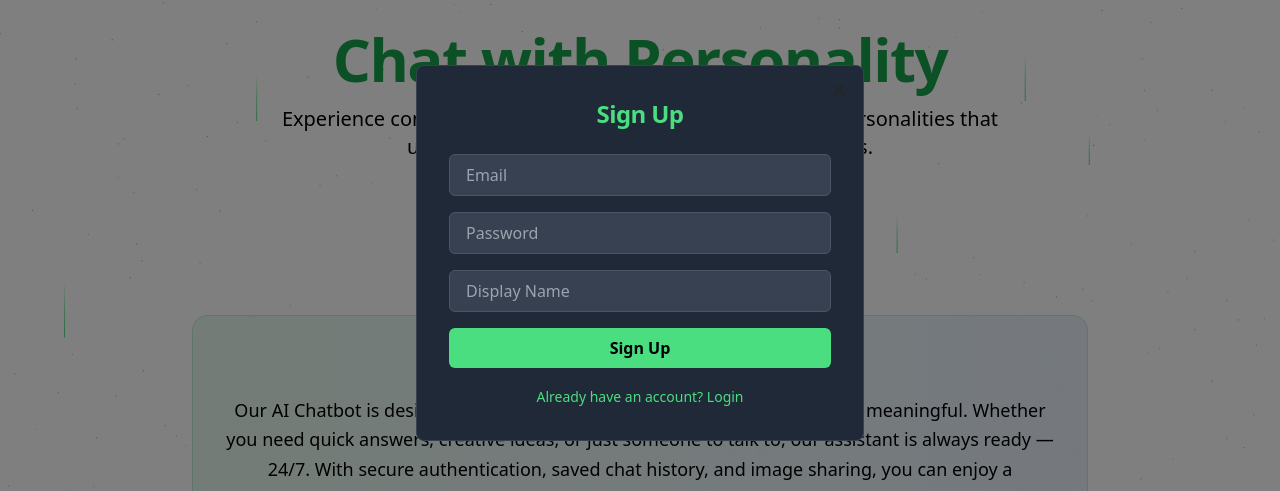
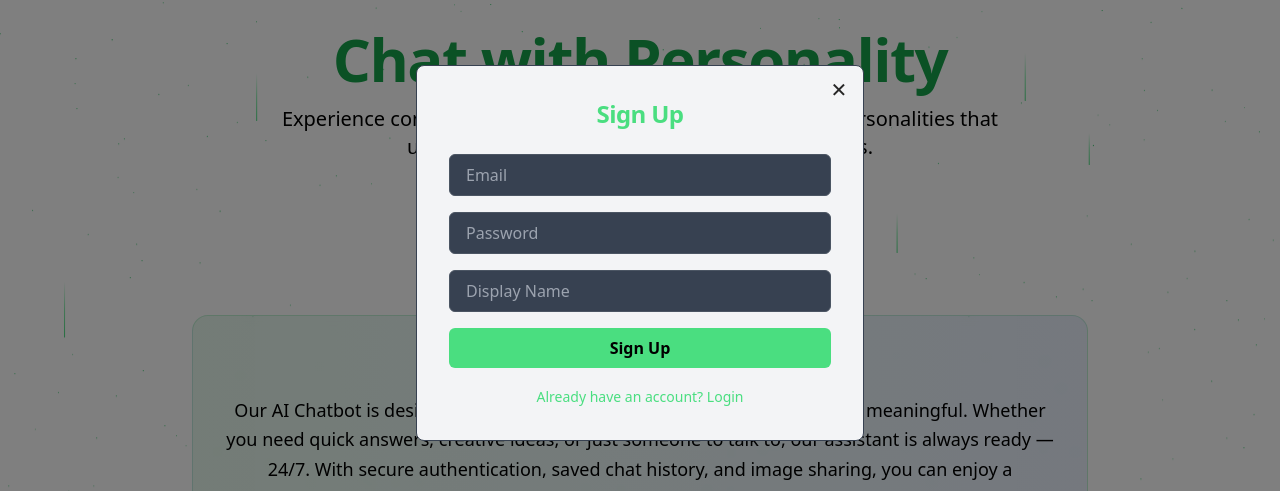
Before and after one commit to dulanprabashwara/chat-bot, a Next.js app: page / in a window 1280 px wide. Both pictures are taken after a click on the button "Get Started Free". Shown: the part 147-638 px from the top of the page. Built offline with nearby package versions, Linux system fonts and the light colour scheme; no server answers.

Commit message:
refactor: Update Suspense fallback styling in CreateBotPage and adjust Auth Modal background color in Home

```diff
--- a/src/app/create-bot/page.js
+++ b/src/app/create-bot/page.js
@@ -78,14 +78,16 @@ function CreateBotContent() {
 
 export default function CreateBotPage() {
   return (
-    <Suspense fallback={
-      <div className="min-h-screen bg-background flex items-center justify-center">
-        <div className="text-center">
-          <div className="animate-spin rounded-full h-8 w-8 border-b-2 border-green-600 mx-auto mb-4"></div>
-          <p className="text-muted-foreground">Loading...</p>
+    <Suspense
+      fallback={
+        <div className="min-h-screen bg-background flex items-center justify-center">
+          <div className="text-center">
+            <div className="animate-spin rounded-full h-8 w-8 border-b-2 border-green-600 mx-auto mb-4"></div>
+            <p className="text-muted-foreground">Loading...</p>
+          </div>
         </div>
-      </div>
-    }>
+      }
+    >
       <CreateBotContent />
     </Suspense>
   );
--- a/src/app/page.js
+++ b/src/app/page.js
@@ -632,7 +632,7 @@ export default function Home() {
       {/* Auth Modal */}
       {showAuth && (
         <div className="fixed inset-0 bg-black bg-opacity-50 flex items-center justify-center z-50">
-          <div className="relative bg-gray-800 border border-gray-700 p-8 rounded-lg max-w-md w-full mx-4">
+          <div className="relative bg-gray-100 dark:bg-black border border-gray-700 p-8 rounded-lg max-w-md w-full mx-4">
             <button
               onClick={() => setShowAuth(false)}
               className="absolute top-2 right-2 text-muted-foreground hover:text-foreground text-xl w-8 h-8 flex items-center justify-center rounded-full hover:bg-muted transition-colors"
```
Also changed, not shown: vercel.json (added).
